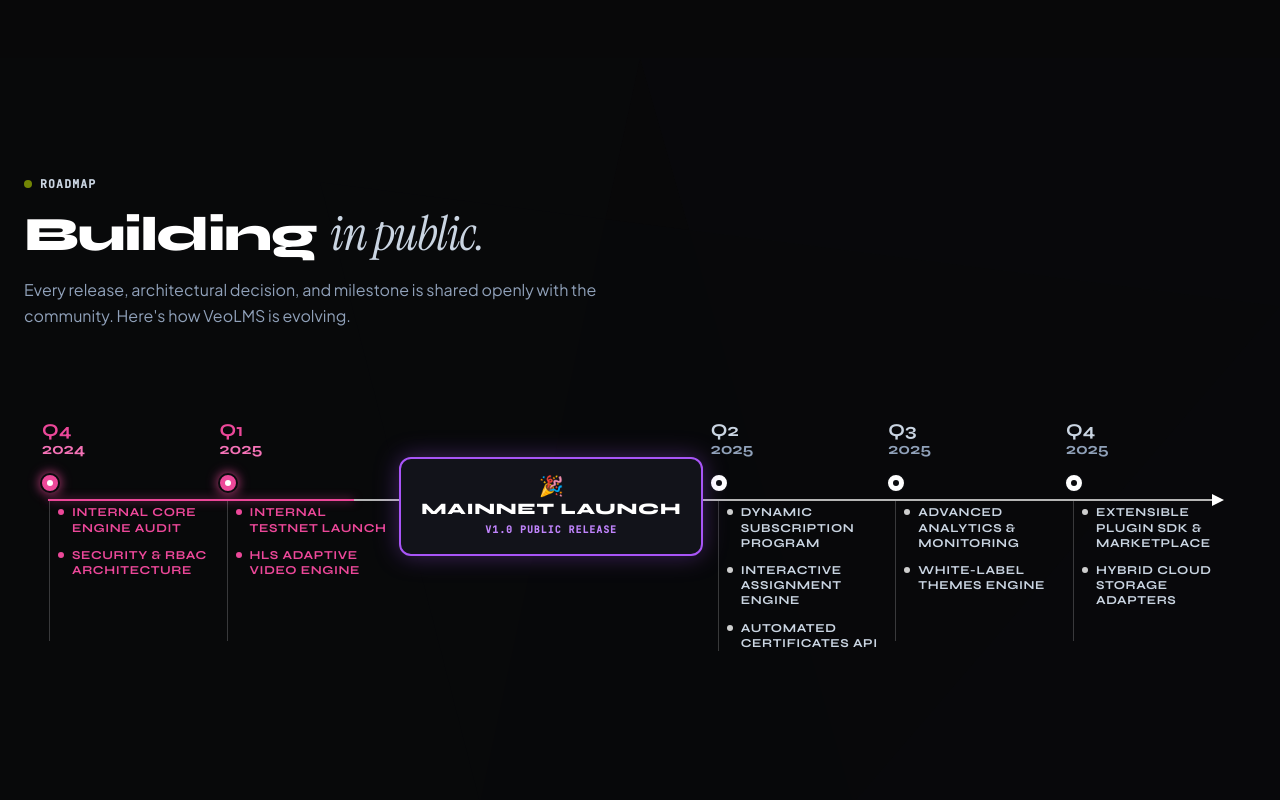
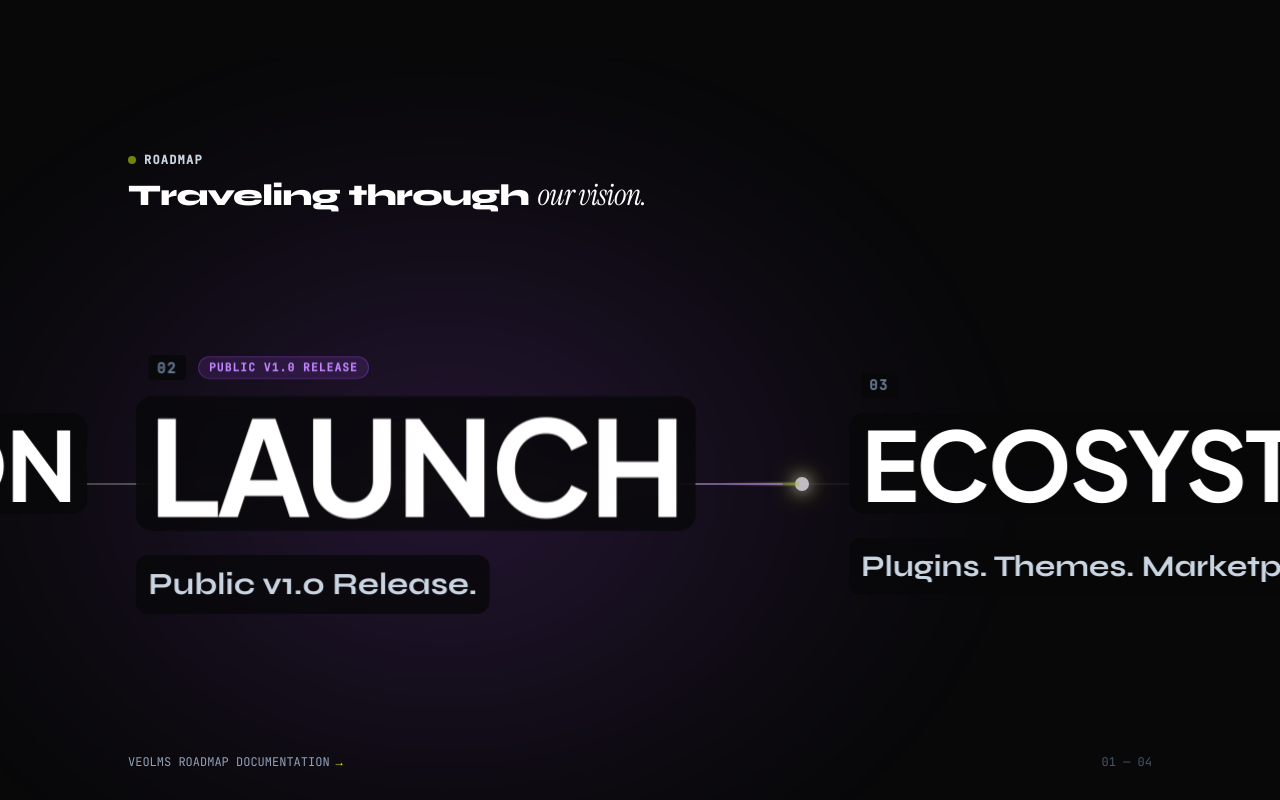
Before and after one commit to joydipbag27/veoLMS_landing, a React (Vite) app: page / in a window 1280 px wide. Shown: the part 4220-5020 px from the top of the page. Built offline with nearby package versions, Linux system fonts and the light colour scheme; a web font is replaced by a local one.

Commit message:
feat: redesign the roadmap using framer motion

```diff
--- a/package.json
+++ b/package.json
@@ -11,6 +11,7 @@
   },
   "dependencies": {
     "@tailwindcss/vite": "^4.3.3",
+    "framer-motion": "^12.43.0",
     "lenis": "^1.3.25",
     "lucide-react": "^1.28.0",
     "react": "^19.2.8",
--- a/src/components/sections/RoadmapSection.jsx
+++ b/src/components/sections/RoadmapSection.jsx
@@ -1,235 +1,172 @@
-import React from 'react';
+import React, { useRef } from 'react';
+import { motion, useScroll, useTransform, useSpring } from 'framer-motion';
 
-const roadmapData = [
+const milestones = [
   {
-    id: 'q4-2024',
-    quarter: 'Q4',
-    year: '2024',
-    isCompleted: true,
-    accentColor: '#ec4899', // Magenta Pink
-    textColor: 'text-[#f472b6]',
-    dotBg: 'bg-[#ec4899]',
-    lineBg: 'bg-[#ec4899]',
-    items: [
-      { text: 'INTERNAL CORE ENGINE AUDIT', isHighlighted: true },
-      { text: 'SECURITY & RBAC ARCHITECTURE', isHighlighted: true }
-    ]
+    phase: '01',
+    title: 'FOUNDATION',
+    description: 'Build the core learning platform.',
+    isLaunch: false
   },
   {
-    id: 'q1-2025',
-    quarter: 'Q1',
-    year: '2025',
-    isCompleted: true,
-    accentColor: '#ffffff',
-    textColor: 'text-slate-200',
-    dotBg: 'bg-white',
-    lineBg: 'bg-white',
-    items: [
-      { text: 'INTERNAL TESTNET LAUNCH', isHighlighted: true },
-      { text: 'HLS ADAPTIVE VIDEO ENGINE', isHighlighted: true }
-    ]
+    phase: '02',
+    title: 'LAUNCH',
+    subtitle: 'PUBLIC V1.0 RELEASE',
+    description: 'Public v1.0 Release.',
+    isLaunch: true
   },
   {
-    id: 'mainnet',
-    isMainnetCard: true,
-    quarter: 'Q2',
-    year: '2025',
-    title: 'MAINNET LAUNCH',
-    subtitle: 'V1.0 PUBLIC RELEASE'
+    phase: '03',
+    title: 'ECOSYSTEM',
+    description: 'Plugins. Themes. Marketplace.',
+    isLaunch: false
   },
   {
-    id: 'q2-2025',
-    quarter: 'Q2',
-    year: '2025',
-    isCompleted: false,
-    accentColor: '#ffffff',
-    textColor: 'text-slate-200',
-    dotBg: 'bg-white',
-    lineBg: 'bg-white',
-    items: [
-      { text: 'DYNAMIC SUBSCRIPTION PROGRAM', isHighlighted: false },
-      { text: 'INTERACTIVE ASSIGNMENT ENGINE', isHighlighted: false },
-      { text: 'AUTOMATED CERTIFICATES API', isHighlighted: false }
-    ]
-  },
-  {
-    id: 'q3-2025',
-    quarter: 'Q3',
-    year: '2025',
-    isCompleted: false,
-    accentColor: '#ffffff',
-    textColor: 'text-slate-200',
-    dotBg: 'bg-white',
-    lineBg: 'bg-white',
-    items: [
-      { text: 'ADVANCED ANALYTICS & MONITORING', isHighlighted: false },
-      { text: 'WHITE-LABEL THEMES ENGINE', isHighlighted: false }
-    ]
-  },
-  {
-    id: 'q4-2025',
-    quarter: 'Q4',
-    year: '2025',
-    isCompleted: false,
-    accentColor: '#ffffff',
-    textColor: 'text-slate-200',
-    dotBg: 'bg-white',
-    lineBg: 'bg-white',
-    items: [
-      { text: 'EXTENSIBLE PLUGIN SDK & MARKETPLACE', isHighlighted: false },
-      { text: 'HYBRID CLOUD STORAGE ADAPTERS', isHighlighted: false }
-    ]
+    phase: '04',
+    title: 'FUTURE',
+    description: 'AI Features. Enterprise. Mobile.',
+    isLaunch: false
   }
 ];
 
 export default function RoadmapSection() {
+  const targetRef = useRef(null);
+
+  // Track vertical scroll across 300vh target container
+  const { scrollYProgress } = useScroll({
+    target: targetRef,
+    offset: ['start start', 'end end']
+  });
+
+  // Calm, expensive spring physics for effortless 60fps motion
+  const smoothProgress = useSpring(scrollYProgress, {
+    damping: 28,
+    stiffness: 80,
+    mass: 0.9
+  });
+
+  // Transform scroll progress [0, 1] into precise viewport-based horizontal translation
+  const x = useTransform(smoothProgress, [0, 1], ['0vw', '-90vw']);
+
+  // Position of traveling flare/comet along timeline
+  const cometLeft = useTransform(smoothProgress, [0, 1], ['4%', '95%']);
+
   return (
-    <section className="w-full max-w-7xl mx-auto px-6 py-20 md:py-28 relative z-10 select-none overflow-hidden">
+    <section
+      ref={targetRef}
+      className="relative h-[320vh] w-full bg-[#080809] select-none"
+    >
+      {/* Sticky Pinned Keynote Viewport */}
+      <div className="sticky top-0 h-screen w-full overflow-hidden flex flex-col justify-between py-10 sm:py-20 px-6 sm:px-12 md:px-20">
 
-      {/* Background Dark Polyhedral Aesthetic matching reference */}
-      <div className="absolute inset-0 pointer-events-none opacity-40">
-        <svg className="w-full h-full" viewBox="0 0 1200 600" preserveAspectRatio="none" fill="none">
-          <polygon points="0,0 600,0 450,600 0,600" fill="#0d0e14" opacity="0.6" />
-          <polygon points="600,0 1200,0 1200,600 800,600" fill="#12131b" opacity="0.4" />
-          <polygon points="450,600 800,600 1200,200 300,100" fill="#090a0e" opacity="0.8" />
-        </svg>
-      </div>
-
-      {/* Section Header - Compact & Left-Aligned */}
-      <div className="relative z-10 mb-12 sm:mb-16 select-none max-w-2xl">
-        <div className="inline-flex items-center gap-2 font-mono text-[0.72rem] uppercase tracking-widest text-[#D9FF00] mb-3">
-          <span className="w-2 h-2 rounded-full bg-[#D9FF00] animate-pulse" />
-          <span className="text-slate-300 font-semibold">ROADMAP</span>
+        {/* Standardized Section Header */}
+        <div className="relative z-20 max-w-5xl mx-auto w-full pt-2 flex items-center justify-between select-none">
+          <div>
+            <div className="inline-flex items-center gap-2 font-mono text-[0.72rem] md:text-xs uppercase tracking-widest text-[#D9FF00] mb-2">
+              <span className="w-2 h-2 rounded-full bg-[#D9FF00] animate-pulse" />
+              <span className="text-slate-300 font-semibold">ROADMAP</span>
+            </div>
+            <h2 className="font-grotesk font-extrabold text-xl sm:text-2xl md:text-3xl text-white tracking-tight leading-tight">
+              Traveling through <span className="font-editorial italic font-normal text-white">our vision.</span>
+            </h2>
+          </div>
         </div>
 
-        <h2 className="font-grotesk font-extrabold text-3xl sm:text-4xl md:text-5xl text-white tracking-tight leading-tight">
-          Building <span className="font-editorial italic font-normal text-slate-300">in public.</span>
-        </h2>
+        {/* Central Horizontal Timeline Track & Keynote Slides */}
+        <div className="relative z-10 w-full my-auto py-8">
 
-        <p className="text-slate-400 text-sm sm:text-base leading-relaxed mt-3 font-normal max-w-xl">
-          Every release, architectural decision, and milestone is shared openly with the community. Here's how VeoLMS is evolving.
-        </p>
-      </div>
+          {/* Thin Minimal Timeline Base Axis */}
+          <div className="absolute top-1/2 left-0 right-0 h-[1px] bg-white/10 -translate-y-1/2 z-0" />
 
-      {/* Horizontal Timeline Container */}
-      <div className="relative z-10 w-full overflow-x-auto custom-scrollbar pb-10 pt-6">
-        <div className="min-w-[1050px] relative px-4">
+          {/* Active Glowing Progress Line */}
+          <motion.div
+            style={{ scaleX: smoothProgress }}
+            className="absolute top-1/2 left-0 right-0 h-[1px] bg-gradient-to-r from-white/40 via-[#D9FF00] to-[#c084fc] origin-left -translate-y-1/2 z-10"
+          />
 
-          {/* Main Axis Baseline */}
-          <div className="absolute top-[82px] left-6 right-8 h-[2px] flex items-center pointer-events-none z-0">
-            {/* Completed Path Segment (Pink Line) */}
-            <div className="h-full w-[26%] bg-[#ec4899] shadow-[0_0_10px_rgba(236,72,153,0.8)]" />
-            {/* Mainnet Card Gap & Remaining Path Segment */}
-            <div className="h-full flex-1 bg-white/70" />
-            {/* Right Arrowhead Indicator */}
-            <svg className="w-3 h-3 text-white fill-current shrink-0 -ml-1" viewBox="0 0 10 10">
-              <polygon points="0,0 10,5 0,10" />
-            </svg>
-          </div>
+          {/* Primary Animated Traveling Flare Comet (Behind text at z-5) */}
+          <motion.div
+            style={{ left: cometLeft }}
+            className="absolute top-1/2 -translate-y-1/2 -translate-x-1/2 z-5 pointer-events-none flex items-center opacity-75 blur-[0.5px]"
+          >
+            {/* Soft Fading Light Tail */}
+            <div className="w-20 h-[2px] bg-gradient-to-l from-[#D9FF00] via-white/40 to-transparent blur-[1px] -mr-1" />
+            {/* Flare Core Particle */}
+            <div className="w-3.5 h-3.5 rounded-full bg-white shadow-[0_0_15px_#FFFFFF,0_0_28px_#D9FF00]" />
+          </motion.div>
 
-          {/* Timeline Milestones Columns */}
-          <div className="relative z-10 flex items-start justify-between">
+          {/* Horizontally Moving Presentation Slides (Elevated at z-20 with backdrop blur) */}
+          <motion.div
+            style={{ x }}
+            className="flex items-center gap-16 sm:gap-24 md:gap-32 px-8 sm:px-16 lg:px-24 relative z-20"
+          >
+            {milestones.map((item, idx) => (
+              <div
+                key={item.phase}
+                className={`shrink-0 w-[76vw] sm:w-[58vw] md:w-[45vw] max-w-[650px] flex flex-col justify-center relative select-none py-10 transition-opacity duration-700 ${
+                  item.isLaunch ? 'scale-[1.03]' : ''
+                }`}
+              >
+                {/* Launch Highlight Smooth Atmospheric Purple Lighting (Bleeds seamlessly to outer container) */}
+                {item.isLaunch && (
+                  <div className="absolute -inset-y-64 -inset-x-64 rounded-full bg-[radial-gradient(ellipse_at_center,_rgba(168,85,247,0.18)_0%,_rgba(168,85,247,0.05)_45%,_transparent_70%)] pointer-events-none z-0 blur-2xl" />
+                )}
 
-            {roadmapData.map((node) => {
-              {/* Highlighted MAINNET LAUNCH Box Mounted on Axis */}
-              if (node.isMainnetCard) {
-                return (
-                  <div key={node.id} className="flex flex-col items-center z-20 mx-1">
-                    {/* Empty Space above line for exact alignment */}
-                    <div className="h-10" />
+                <div className="relative z-10">
+                  {/* Milestone Phase Tag */}
+                  <div className="flex items-center gap-3 mb-4">
+                    <span className="font-mono text-xs sm:text-sm font-semibold tracking-widest text-slate-500 uppercase bg-[#080809]/80 backdrop-blur-sm px-2 py-0.5 rounded">
+                      0{idx + 1}
+                    </span>
+                    {item.isLaunch && (
+                      <span className="font-mono text-[0.68rem] font-bold uppercase tracking-widest text-[#c084fc] bg-[#a855f7]/15 border border-[#a855f7]/30 px-2.5 py-0.5 rounded-full backdrop-blur-sm">
+                        {item.subtitle}
+                      </span>
+                    )}
+                  </div>
 
-                    {/* Central Card Container sitting on the axis line */}
-                    <div className="bg-[#12131a] border-2 border-[#a855f7] rounded-xl px-5 py-4 text-center shadow-[0_0_25px_rgba(168,85,247,0.35)] relative group transition-all duration-300 hover:scale-105">
-                      <div className="flex flex-col items-center justify-center gap-1">
-                        <span className="text-xl leading-none mb-0.5">🎉</span>
-                        <span className="font-grotesk font-extrabold text-sm sm:text-base text-white uppercase tracking-wider leading-none">
-                          {node.title}
-                        </span>
-                        <span className="font-mono text-[0.62rem] text-[#c084fc] uppercase tracking-widest font-semibold mt-0.5">
-                          {node.subtitle}
-                        </span>
-                      </div>
-                    </div>
-                  </div>
-                );
-              }
-
-              {/* Standard Milestone Node */}
-              return (
-                <div key={node.id} className="flex flex-col items-start w-40 sm:w-44">
-
-                  {/* Quarter & Year Header above node */}
-                  <div className="h-10 flex flex-col justify-end mb-2 pl-0.5">
-                    <span
-                      className={`font-grotesk font-bold text-base sm:text-lg leading-none ${
-                        node.isCompleted ? 'text-[#ec4899]' : 'text-slate-300'
+                  {/* Extremely Large Keynote Title (Soft backdrop blur masks flare behind text) */}
+                  <div className="relative inline-block mb-6">
+                    <h3
+                      className={`font-space font-extrabold uppercase tracking-tight text-white leading-[0.92] relative z-20 bg-[#080809]/80 backdrop-blur-md px-3 py-1.5 -mx-3 rounded-2xl ${
+                        item.isLaunch ? 'text-6xl sm:text-8xl lg:text-9xl text-white' : 'text-5xl sm:text-7xl lg:text-8xl'
                       }`}
                     >
-                      {node.quarter}
-                    </span>
-                    <span
-                      className={`font-grotesk font-light text-sm sm:text-base leading-none mt-0.5 ${
-                        node.isCompleted ? 'text-[#f472b6]' : 'text-slate-400'
-                      }`}
-                    >
-                      {node.year}
-                    </span>
+                      {item.title}
+                    </h3>
                   </div>
 
-                  {/* Axis Node Circular Indicator */}
-                  <div className="relative my-2 flex items-center justify-start w-full">
-                    <div
-                      className={`w-5 h-5 rounded-full border-2 border-[#0a0b0e] flex items-center justify-center relative z-10 ${
-                        node.isCompleted
-                          ? 'bg-[#ec4899] shadow-[0_0_12px_rgba(236,72,153,0.9)]'
-                          : 'bg-white'
-                      }`}
-                    >
-                      <div
-                        className={`w-1.5 h-1.5 rounded-full ${
-                          node.isCompleted ? 'bg-white' : 'bg-[#0a0b0e]'
-                        }`}
-                      />
-                    </div>
-                  </div>
-
-                  {/* Drop Line Stem & Items List Container */}
-                  <div className="pl-2 pt-1 border-l border-white/20 ml-[9px] flex flex-col gap-3 min-h-[140px]">
-                    {node.items?.map((item, idx) => (
-                      <div key={idx} className="flex items-start gap-2 max-w-[155px]">
-                        {/* Bullet Dot */}
-                        <span
-                          className={`w-1.5 h-1.5 rounded-full mt-1 shrink-0 ${
-                            node.isCompleted
-                              ? 'bg-[#ec4899]'
-                              : 'bg-white/80'
-                          }`}
-                        />
-                        {/* Deliverable Text */}
-                        <span
-                          className={`font-grotesk font-bold text-[0.72rem] sm:text-[0.76rem] tracking-wider uppercase leading-tight ${
-                            item.isHighlighted
-                              ? 'text-[#ec4899]'
-                              : node.isCompleted
-                              ? 'text-white'
-                              : 'text-slate-300'
-                          }`}
-                        >
-                          {item.text}
-                        </span>
-                      </div>
-                    ))}
-                  </div>
-
+                  {/* One Powerful Vision Sentence */}
+                  <p className="font-grotesk text-slate-300 text-xl sm:text-2xl lg:text-3xl font-light leading-relaxed max-w-xl bg-[#080809]/80 backdrop-blur-sm px-3 py-1 -mx-3 rounded-xl inline-block">
+                    {item.description}
+                  </p>
                 </div>
-              );
-            })}
-
-          </div>
+              </div>
+            ))}
+          </motion.div>
 
         </div>
+
+        {/* Minimal Footer Progress Counter with Interactive Documentation Anchor */}
+        <div className="relative z-20 max-w-5xl mx-auto w-full pb-2 flex items-center justify-between font-mono text-xs text-slate-600">
+          <a
+            href="#docs"
+            onClick={(e) => {
+              e.preventDefault();
+              const target = document.querySelector('#docs');
+              if (target) {
+                target.scrollIntoView({ behavior: 'smooth' });
+              }
+            }}
+            className="hover:text-white text-slate-400 transition-colors cursor-pointer group flex items-center gap-1.5"
+          >
+            <span>VEOLMS ROADMAP DOCUMENTATION</span>
+            <span className="text-[#D9FF00] group-hover:translate-x-0.5 transition-transform font-bold">→</span>
+          </a>
+          <span>01 — 04</span>
+        </div>
+
       </div>
-
     </section>
   );
 }
```
Also changed, not shown: 1 other file (tests, documents, lock files or other folders).
